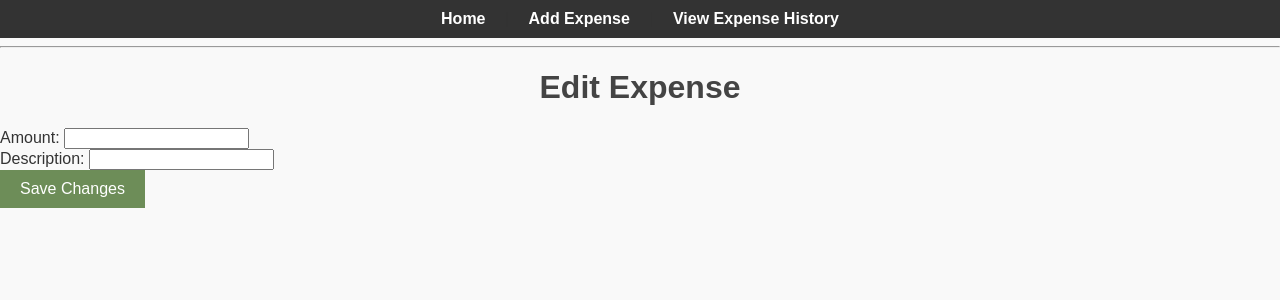
After one commit to KVolguin/financetracker, a Flask app: page /edit/1 in a window 1280 px wide. The commit adds this page. Shown: the top 300 px of the page. Run offline with Flask 3, Linux system fonts and the light colour scheme; data that the repository does not hold is empty.

Commit message:
added expense editing and delete feature

```diff
--- a/app.py
+++ b/app.py
@@ -1,4 +1,4 @@
-from flask import Flask, request, render_template
+from flask import Flask, request, render_template, redirect
 import sqlite3
 
 app = Flask(__name__)
@@ -61,6 +61,36 @@ def view():
     # Render the expenses in the view.html template
     return render_template('view.html', expenses=expenses, total=total or 0)
 
+@app.route('/edit/<int:expense_id>', methods=['GET', 'POST'])
+def edit(expense_id):
+    conn = sqlite3.connect('expenses.db')
+    cursor = conn.cursor()
+
+    if request.method == 'POST':
+        # Update the expense in the database
+        amount = request.form.get('amount')
+        description = request.form.get('description')
+        cursor.execute('UPDATE expenses SET amount = ?, description = ? WHERE id = ?', (amount, description, expense_id))
+        conn.commit()
+        conn.close()
+        return redirect('/view')
+
+    # Fetch the current expense details
+    cursor.execute('SELECT amount, description FROM expenses WHERE id = ?', (expense_id,))
+    expense = cursor.fetchone()
+    conn.close()
+
+    return render_template('edit.html', expense_id=expense_id, expense=expense)
+
+@app.route('/delete/<int:expense_id>', methods=['POST'])
+def delete(expense_id):
+    conn = sqlite3.connect('expenses.db')
+    cursor = conn.cursor()
+    cursor.execute('DELETE FROM expenses WHERE id = ?', (expense_id,))
+    conn.commit()
+    conn.close()
+    return redirect('/view')
+
 
 if __name__ == "__main__":
     init_db()
--- /dev/null
+++ b/templates/edit.html
@@ -0,0 +1,14 @@
+{% extends "base.html" %}
+
+{% block title %}Edit Expense{% endblock %}
+
+{% block content %}
+<h1>Edit Expense</h1>
+<form method="POST">
+    <label for="amount">Amount:</label>
+    <input type="number" id="amount" name="amount" step="0.01" value="{{ expense[0] }}" required><br>
+    <label for="description">Description:</label>
+    <input type="text" id="description" name="description" value="{{ expense[1] }}" required><br>
+    <button type="submit">Save Changes</button>
+</form>
+{% endblock %}
```
Also changed, not shown: templates/view.html (+9 -0 lines).
